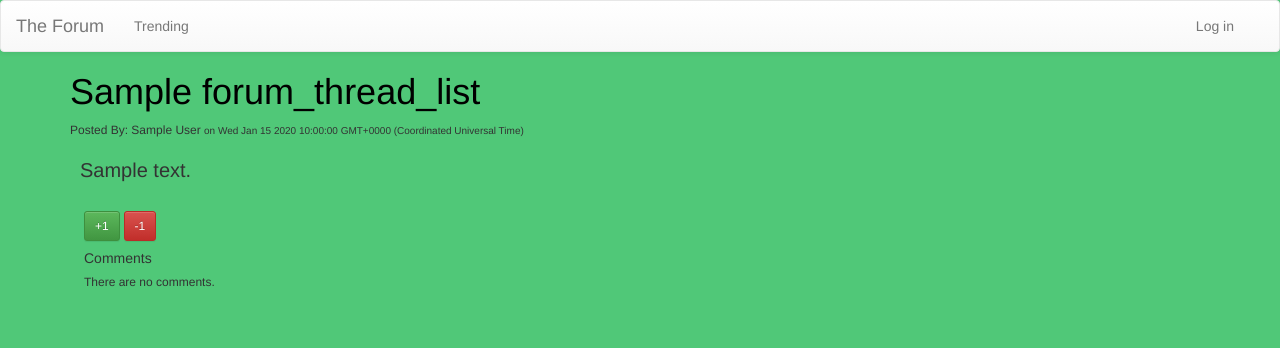
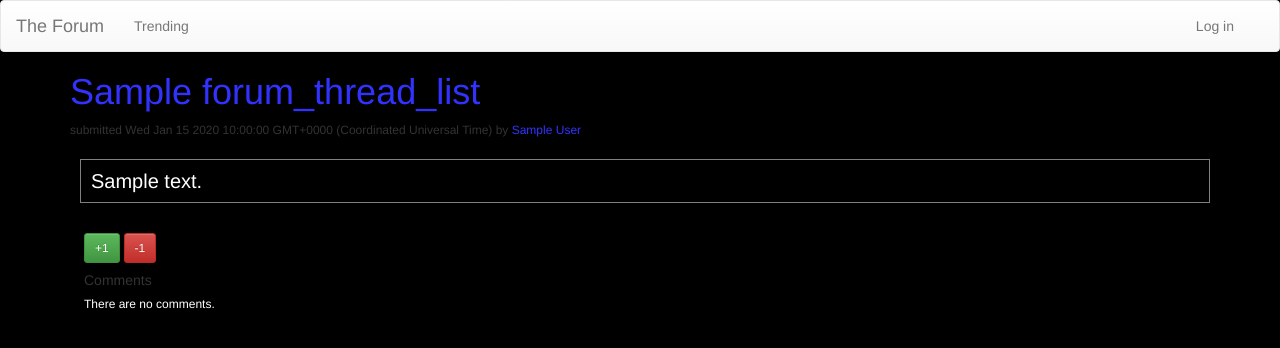
Before and after one commit to edwinc91/The-Forum, a Node server app: page /threads/600000000000000000000001 in a window 1280 px wide. Shown: the top 348 px of the page. Run offline with Node 20, Linux system fonts and the light colour scheme; tables that the repository leaves empty hold one stand-in row (values such as "Sample post"); some libraries are stand-ins or nearby versions.

Commit message:
changed layout and colors again

```diff
--- a/public/styles.css
+++ b/public/styles.css
@@ -1,5 +1,6 @@
 body {
-  background: #50C878;
+  /*background: #50C878;*/
+  background: black;
 }
 
 .form-control {
@@ -22,9 +23,8 @@ body {
 }
 
 .thread {
-  background-color: #c850a0;
-  /*background-color: #ff6666*/
-  margin-left: 1em;
+  /*background-color: #c850a0;*/
+  margin-left: 3em;
   margin-right: 10em;
 }
 
@@ -42,11 +42,11 @@ body {
 }
 
 .threadName {
-  color: pink;
+  color: #3232ff;
 }
 
 .comment {
-  color: white;
+  color: #3232ff;
 }
 
 /*.threadTitle {
@@ -79,15 +79,21 @@ body {
 
 .commentBody {
   font-size: 12px;
+  color: white;
 }
 
 .commentAuthor {
-  font-size: 10px;
+  font-size: 16px;
+  color: #3232ff;
 }
 
 #commentSection {
   margin-left: 6em;
   margin-right: 6em;
+}
+
+.each-comment {
+  border: 1px solid gray;
 }
 
 form#likes {
@@ -105,6 +111,9 @@ textarea.comments {
 
 h2.threadBody {
   margin-left: 0.5em;
+  color: white;
+  border: 1px solid gray;
+  padding: 0.5em;
 }
 
 a:hover {
@@ -112,14 +121,28 @@ a:hover {
 }
 
 a.threadNameLink {
-    color: black;
-    text-decoration: none;
+  color: #3232ff;
+  text-decoration: none;
 }
 
 a.threadNameLink:hover {
-   color: silver;
+  color: silver;
 }
 
 h3.likeDisplay {
-  color:#F2F2F2;
+  /*color:#F2F2F2;*/
+  color: gray;
+  margin-bottom: 0;
 }
+
+.thread > h6 {
+  margin-top: 0;
+}
+
+.thread > span {
+  font-size: 0.8em;
+}
+
+.thread-author {
+  color: #3232ff;
+}
--- a/views/homepage.ejs
+++ b/views/homepage.ejs
@@ -42,6 +42,7 @@
     <%= thread.likeCount %>
     <a href="/threads/<%= thread._id %>" class="threadName"><%= thread.title %> </a>
     </h3>
+    <span> submitted <%= thread.date %> by </span><span class="thread-author"><%= thread.author %> </span>
     <h6>
       <a href="/threads/<%= thread._id %>" class="comment"><%= thread.comments.length %>
         <% if (thread.comments.length == 1) { %>
--- a/views/showthread.ejs
+++ b/views/showthread.ejs
@@ -47,9 +47,7 @@
 
 <div id="specificthread">
   <a class="threadNameLink" href="/threads/<%= thread._id %>"><h1 class"threadTitle"> <%= thread.title %></h1></a>
-  <p class="threadAuthor">Posted By: <%= thread.author %>
-  <span class="threadDate">on <%= thread.date %></span>
-</p>
+  <p class="threadAuthor">submitted <%= thread.date %> by <span class=thread-author><%= thread.author %></span></p>
   <h2 class="threadBody"><%= thread.body %></h2>
   <br/>
 </div>
@@ -65,8 +63,10 @@
     <h5 class="commentBody"> There are no comments.</h5>
   <% } else { %>
     <% for (var i = 0; i < thread.comments.length; i++) { %>
-      <h5 class="commentBody"> -> <%= thread.comments[i].body %></h5>
-      <h6 class="commentAuthor"> Posted by <%= thread.comments[i].author %></h6>
+      <div class="each-comment">
+        <h6 class="commentAuthor"><%= thread.comments[i].author %></h6>
+        <h5 class="commentBody"> > <%= thread.comments[i].body %></h5>
+      </div>
     <% } %>
   <% } %>
 </div>
```
